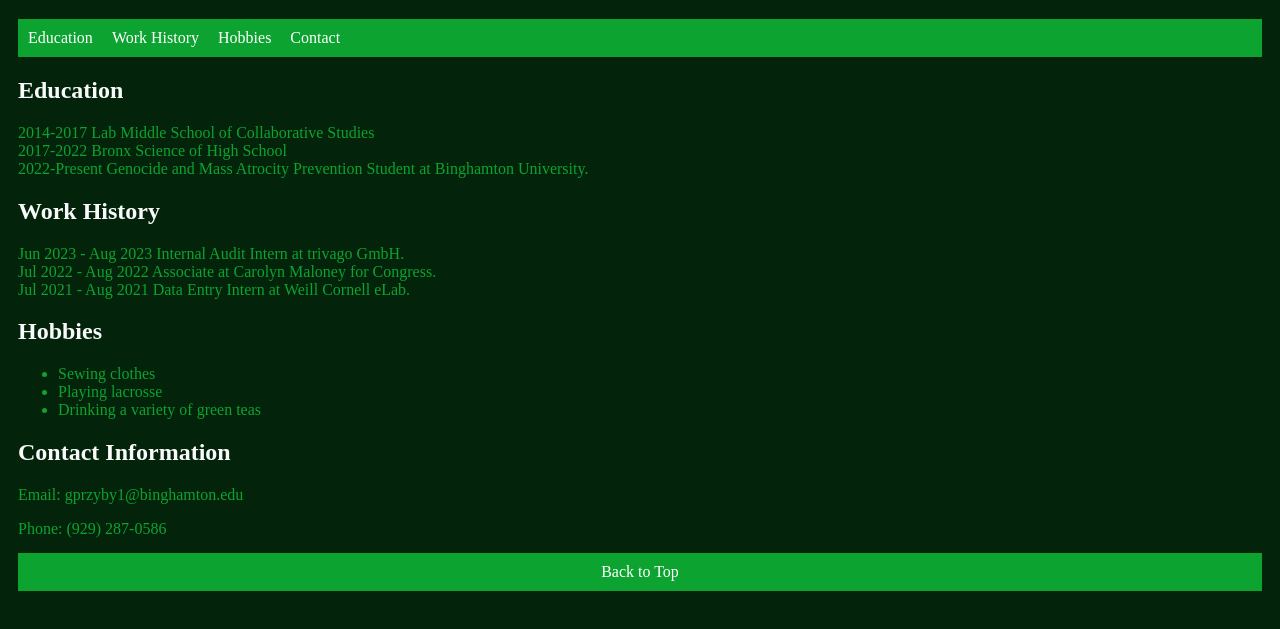
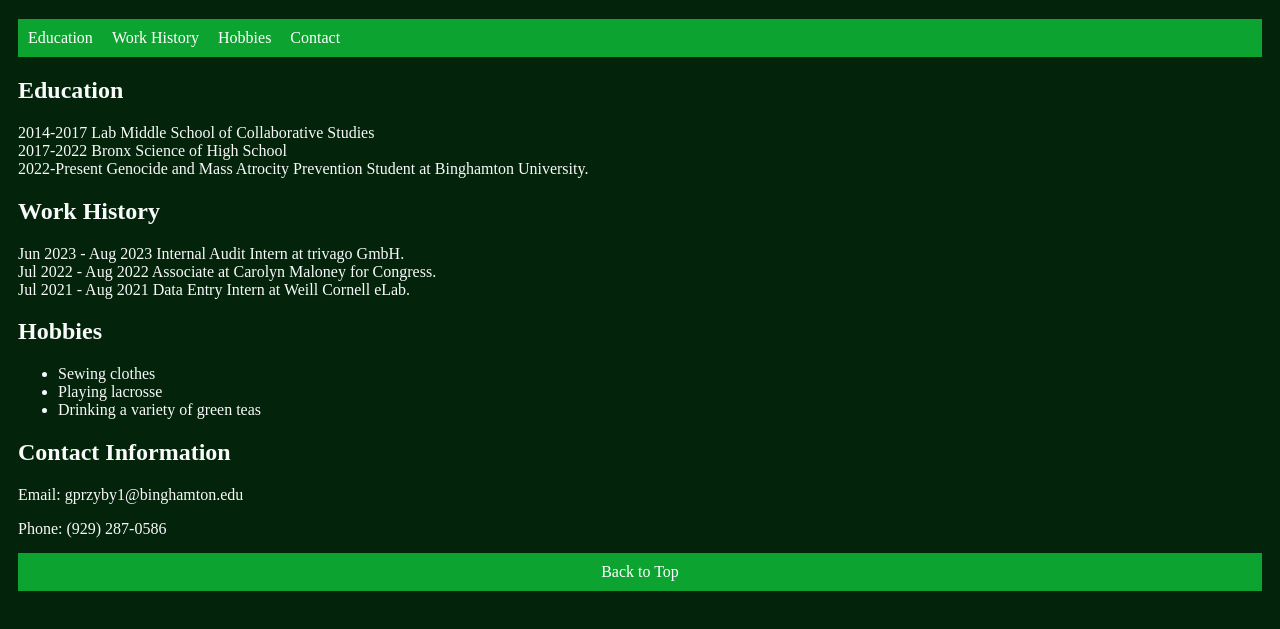
Before and after one commit to gprzby/gabrielprzybylo, a plain HTML site: page index.html in a window 1280 px wide. Shown: the part 61-690 px from the top of the page. Drawn offline with Linux system fonts and the light colour scheme.

Commit message:
Update styles.css

```diff
--- a/styles.css
+++ b/styles.css
@@ -1,6 +1,6 @@
 /* Text Descriptors */
 body {
-    color: #0da330;
+    color: #fafafa;
     font-size: 16px;
     font-weight: normal;
     text-align: left;
```
